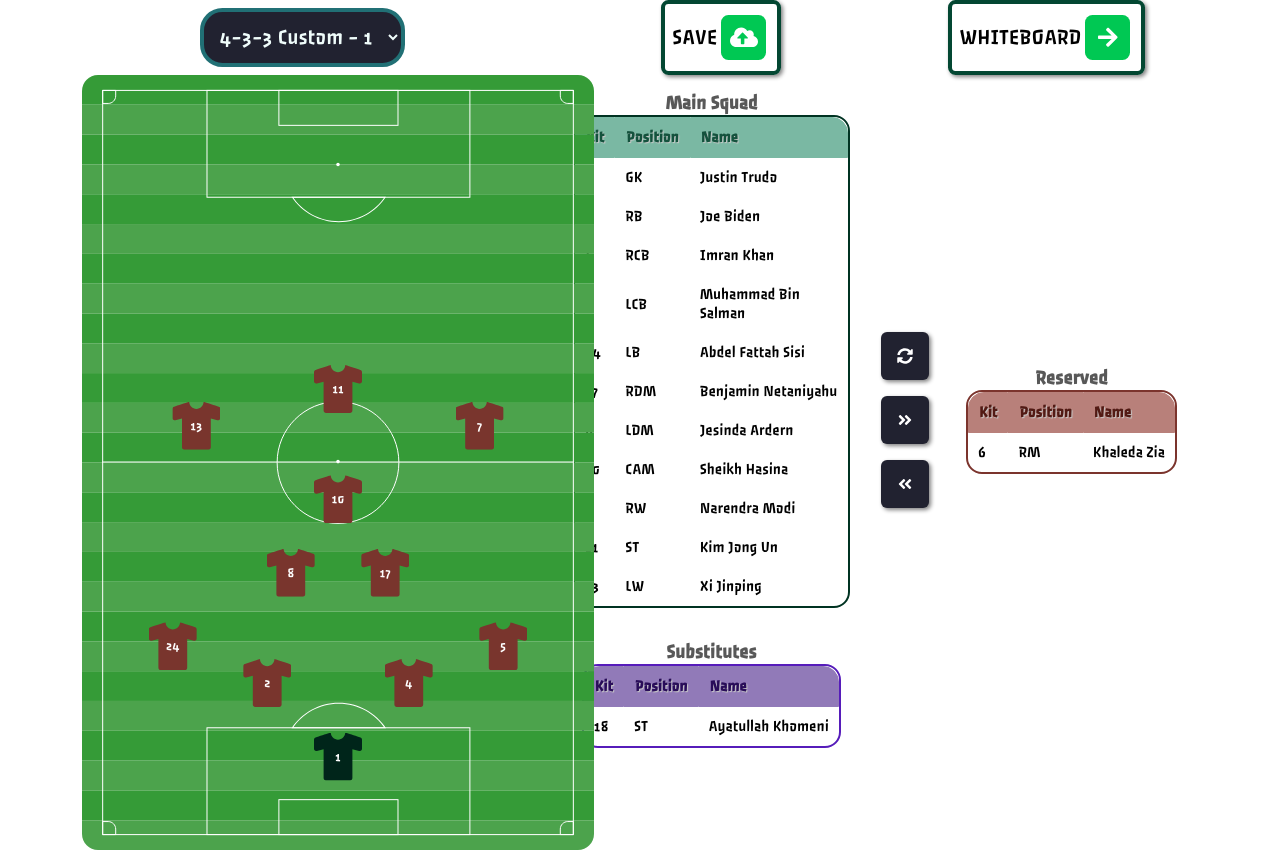
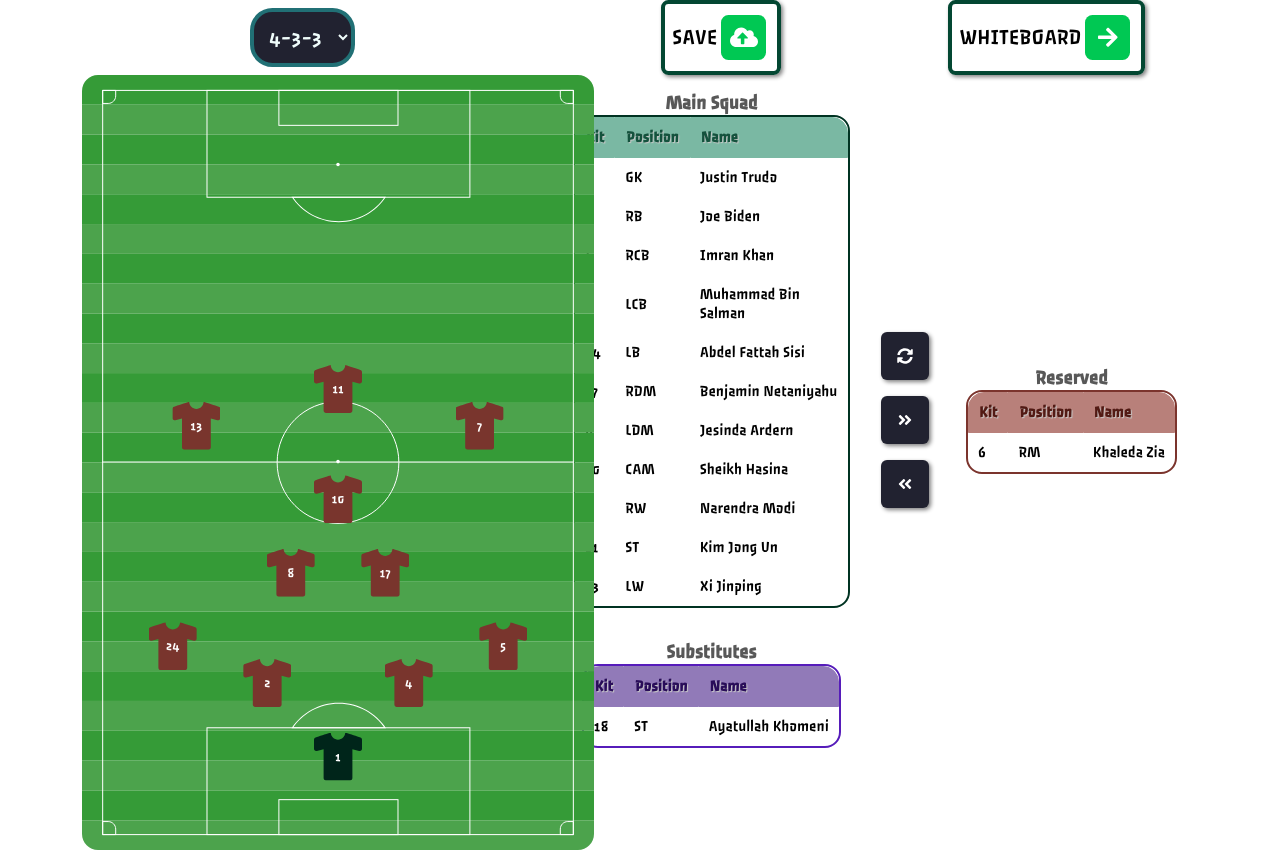
Before and after one commit to inferiorzoned/SoccerBoard, a React (Create React App) app in the folder soccer-board/: page /squad in a window 1280 px wide. Shown: the top 852 px of the page. Built offline with nearby package versions, Linux system fonts and the light colour scheme.

Commit message:
formation change, dragged pos saved

```diff
--- a/soccer-board/src/components/commons/player.jsx
+++ b/soccer-board/src/components/commons/player.jsx
@@ -17,7 +17,15 @@ import Draggable from "react-draggable";
 //   );
 // };
 
-const Player = ({ kit, fromLeft, fromTop, isGK, isSelected, onClick }) => {
+const Player = ({
+  kit,
+  fromLeft,
+  fromTop,
+  isGK,
+  isSelected,
+  onClick,
+  savePosition,
+}) => {
   const fieldHeight = 735;
   const fieldWidth = 472;
   let x = fieldWidth * (fromLeft / 100) - 24;
@@ -25,7 +33,16 @@ const Player = ({ kit, fromLeft, fromTop, isGK, isSelected, onClick }) => {
   let classes = isGK ? "player green" : "player";
   if (isSelected) classes += " violet";
   return (
-    <Draggable bounds="parent" defaultPosition={{ x: x, y: y }}>
+    <Draggable
+      bounds="parent"
+      defaultPosition={{ x: x, y: y }}
+      onStop={(e, data) => {
+        const left = (data.x + 24) * (100 / fieldWidth);
+        const top = (data.y + 24) * (100 / fieldHeight);
+        // console.log(_x, _y);
+        savePosition({ left: left, top: top });
+      }}
+    >
       <div className={classes} onClick={onClick}>
         <div className="kit-no">{kit}</div>
       </div>
--- a/soccer-board/src/components/squad.jsx
+++ b/soccer-board/src/components/squad.jsx
@@ -1,4 +1,5 @@
 import React, { Component } from "react";
+import _ from "lodash";
 import { library } from "@fortawesome/fontawesome-svg-core";
 import { toast, ToastContainer } from "react-toastify";
 import "react-toastify/dist/ReactToastify.min.css";
@@ -13,7 +14,11 @@ import {
   faArrowRight,
   faCloudUploadAlt,
 } from "@fortawesome/free-solid-svg-icons";
-import { getSquad, getFormation, orderSquad } from "../services/squad";
+import {
+  getSquad,
+  orderSquadPositions,
+  getFormations,
+} from "../services/squad";
 import field from "../assets/images/field.svg";
 import Player from "./commons/player";
 import Table from "./commons/table";
@@ -35,6 +40,9 @@ library.add(
 
 class Squad extends Component {
   state = {
+    squadId: "",
+    formationId: "",
+    formations: [],
     positions: [],
     main: [],
     sub: [],
@@ -59,6 +67,8 @@ class Squad extends Component {
         s: 0,
       },
     },
+
+    squadsToSave: [],
   };
 
   columns = [
@@ -80,19 +90,26 @@ class Squad extends Component {
   ];
 
   componentDidMount() {
-    const formation = getFormation("1");
-    const players = [...getSquad()];
-    const mainPlayers = players.filter((p) => p.partOf === "main");
-    const subPlayers = players.filter((p) => p.partOf === "sub");
-    const reservedPlayers = players.filter((p) => p.partOf === "reserved");
-
-    const positions = formation.positions.map((p) => {
-      const player = mainPlayers.find((mp) => mp.position === p.label);
-      if (player) p.kit = player.kit;
-      return p;
-    });
-
+    const squad = getSquad();
+    const { _id: squadId, formationId, players } = squad;
+    const formations = [...getFormations()];
+    const formation = formations.find((f) => f._id === formationId);
+    const mainPlayers = orderSquadPositions(
+      players.filter((p) => p.partOf === "main")
+    );
+    const subPlayers = orderSquadPositions(
+      players.filter((p) => p.partOf === "sub")
+    );
+    const reservedPlayers = orderSquadPositions(
+      players.filter((p) => p.partOf === "reserved")
+    );
+    // console.log(formation);
+    const positions = this.setupPositions(mainPlayers, formation);
+    // console.log(formation);
     this.setState({
+      squadId: squadId,
+      formationId: formationId,
+      formations: formations,
       positions: positions,
       main: mainPlayers,
       sub: subPlayers,
@@ -100,13 +117,79 @@ class Squad extends Component {
     });
   }
 
+  setupPositions = (_mainPlayers, _formation) => {
+    // const mainPlayers = _.cloneDeep(_mainPlayers);
+    const mainPlayers = _mainPlayers;
+    const formation = _.cloneDeep(_formation);
+
+    let playerUnmatched = [];
+    let positionMatchMap = [];
+    let _positions = [];
+
+    mainPlayers.forEach((mp) => {
+      const positionInFormation = formation.positions.find(
+        (pos) => pos.label === mp.position
+      );
+
+      if (positionInFormation) {
+        positionMatchMap.push(positionInFormation);
+
+        positionInFormation.kit = mp.kit;
+        _positions.push(positionInFormation);
+      } else {
+        playerUnmatched.push(mp);
+      }
+    });
+    const positionUnmatched = formation.positions.filter(
+      (pos) => positionMatchMap.findIndex((pm) => pm.label === pos.label) < 0
+    );
+
+    positionUnmatched.forEach((pos, i) => {
+      playerUnmatched[i].position = pos.label;
+      pos.kit = playerUnmatched[i].kit;
+    });
+
+    _positions.push(...positionUnmatched);
+    _positions = orderSquadPositions(_positions, "label");
+
+    // let positions = this.state.positions;
+    // while (positions.length > 0) positions.pop();
+    // positions.push(..._positions);
+    // return _.cloneDeep(positions);
+    return _positions;
+  };
+
   renderFormation = () => {
+    const { formations, formationId } = this.state;
     return (
       <div className="formation-select">
-        <select name="formation" id="">
-          <option value="4-3-3">4-3-3 Custom - 1</option>
-          <option value="4-4-2">4-4-2</option>
-          <option value="4-5-1">4-5-1</option>
+        <select
+          name="formation"
+          onChange={({ currentTarget: input }) => {
+            const { formations, main: mainPlayers } = this.state;
+            const formationId = input.value;
+            const formation = formations.find((f) => f._id === formationId);
+            const positions = this.setupPositions(mainPlayers, formation);
+
+            const orderedMain = orderSquadPositions(mainPlayers);
+
+            this.setState({ positions: [] }, () =>
+              this.setState({
+                positions: positions,
+                formationId: formationId,
+                main: orderedMain,
+              })
+            );
+
+            // console.log(this.state);
+          }}
+          value={formationId}
+        >
+          {formations.map((f) => (
+            <option key={f._id} value={f._id}>
+              {f.label}
+            </option>
+          ))}
         </select>
       </div>
     );
@@ -143,6 +226,11 @@ class Squad extends Component {
                   if (e.ctrlKey || e.metaKey)
                     return this.onMultiRowClicked(player);
                   this.onRowClicked(player);
+                }}
+                savePosition={({ left, top }) => {
+                  p.left = left;
+                  p.top = top;
+                  this.setState({ positions: positions });
                 }}
               />
             ))}
@@ -504,7 +592,10 @@ class Squad extends Component {
   toReserved = () => {
     const { sub, reserved, selectedSubPlayers } = this.state;
 
-    const newReserved = orderSquad([...reserved, ...selectedSubPlayers]);
+    const newReserved = orderSquadPositions([
+      ...reserved,
+      ...selectedSubPlayers,
+    ]);
     const newSub = sub.filter(
       (p) => selectedSubPlayers.findIndex((ssp) => ssp._id === p._id) < 0
     );
@@ -522,7 +613,7 @@ class Squad extends Component {
   fromReserved = () => {
     const { sub, reserved, selectedReservedPlayers } = this.state;
 
-    const newSub = orderSquad([...sub, ...selectedReservedPlayers]);
+    const newSub = orderSquadPositions([...sub, ...selectedReservedPlayers]);
     const newReserved = reserved.filter(
       (rp) => !selectedReservedPlayers.find((srp) => rp._id === srp._id)
     );
--- a/soccer-board/src/services/squad.js
+++ b/soccer-board/src/services/squad.js
@@ -1,4 +1,7 @@
-const squad = [
+const squad = {
+  _id: "1",
+  formationId: "1",
+  players: [
     {
       _id: "1",
       name: "Kim Jong Un",
@@ -158,9 +161,10 @@ const squad = [
         { type: "text", content: "Communicate with the RW for cross." },
       ],
     },
-];
+  ],
+};
 
-export function orderSquad(squad) {
+export function orderSquadPositions(positions, key = "position") {
   const positionSerial = [
     "GK",
     "RB",
@@ -181,17 +185,20 @@ export function orderSquad(squad) {
     "LW",
   ];
 
-  let squadSerial = [];
+  // let positionsCopy = [...positions];
+  let serial = [];
+  // while (positions.length > 0) positions.pop();
   positionSerial.forEach((pos) => {
-    const player = squad.filter((p) => p.position === pos);
-    if (player) squadSerial.push(...player);
+    const player = positions.filter((p) => p[key] === pos);
+
+    if (player) serial.push(...player);
   });
 
-  return squadSerial;
+  return serial;
 }
 
 export function getSquad() {
-  return orderSquad(squad);
+  return squad;
 }
 
 const formations = [
@@ -256,9 +263,74 @@ const formations = [
       },
     ],
   },
+  {
+    _id: "2",
+    label: "4-4-2",
+    positions: [
+      {
+        label: "GK",
+        left: 50,
+        top: 90,
+      },
+      {
+        label: "RCB",
+        left: 65,
+        top: 80,
+      },
+      {
+        label: "LCB",
+        left: 35,
+        top: 80,
+      },
+      {
+        label: "LB",
+        left: 15,
+        top: 75,
+      },
+      {
+        label: "RB",
+        left: 85,
+        top: 75,
+      },
+      {
+        label: "RDM",
+        left: 60,
+        top: 65,
+      },
+      {
+        label: "LDM",
+        left: 40,
+        top: 65,
+      },
+      {
+        label: "LM",
+        left: 20,
+        top: 55,
+      },
+      {
+        label: "RM",
+        left: 80,
+        top: 55,
+      },
+      {
+        label: "RW",
+        left: 60,
+        top: 40,
+      },
+      {
+        label: "LW",
+        left: 40,
+        top: 40,
+      },
+    ],
+  },
 ];
 
+export function getFormations() {
+  return formations;
+}
+
 export function getFormation(id) {
-  id = "1";
+  id = "2";
   return formations.find((f) => f._id === id);
 }
```
Lines whose indentation alone changed are shown as unchanged.
